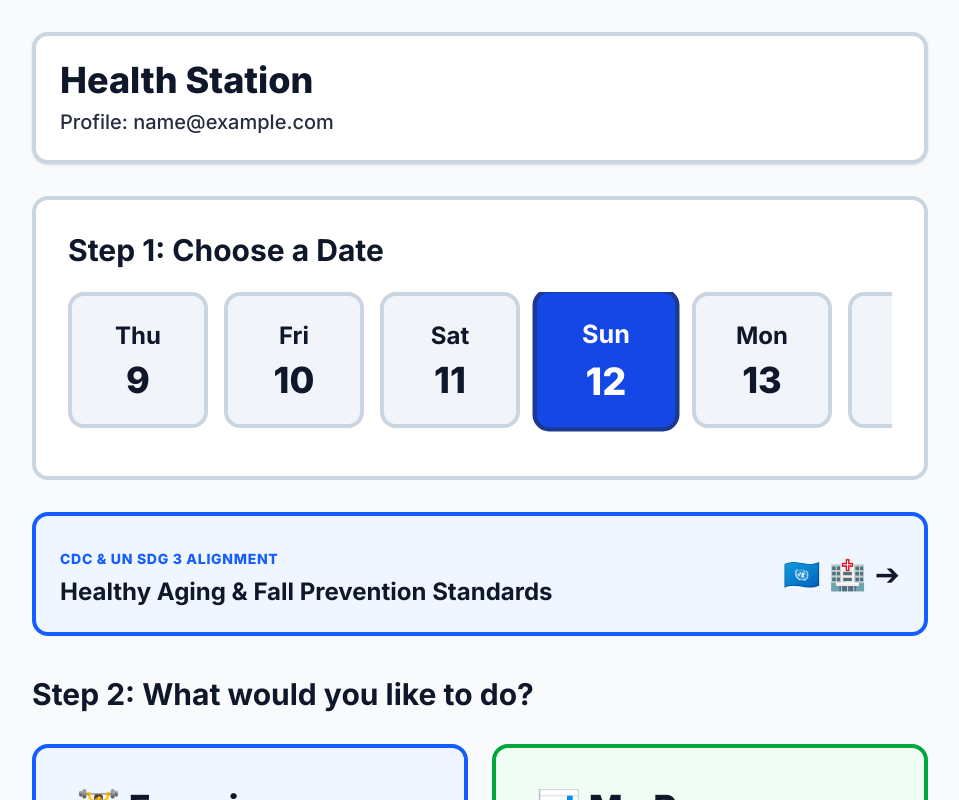
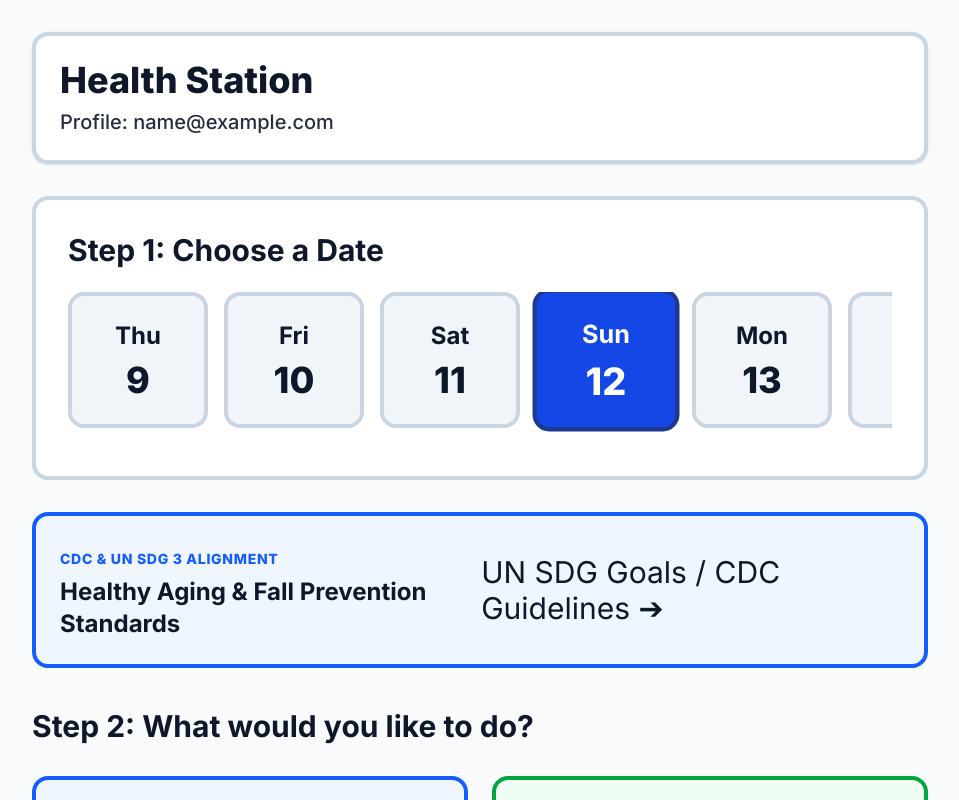
Before and after one commit to robot3-track/Senior-Fitness-Scheduler, a Next.js app: page / in a window 1280 px wide. Both pictures are taken after typing "name@example.com" into the empty fields and a click on the button "Click Here to Log In". Shown: the top 800 px of the page, without its empty margins (160-1119 px from the left). Built offline with nearby package versions, Linux system fonts and the light colour scheme.

Commit message:
update buttons

```diff
--- a/app/page.tsx
+++ b/app/page.tsx
@@ -332,7 +332,7 @@ export default function FitnessPlanner() {
                 <span className="text-sm uppercase tracking-wider font-extrabold text-blue-600 dark:text-yellow-400">CDC & UN SDG 3 Alignment</span>
                 <h3 className="text-2xl font-bold mt-1">Healthy Aging & Fall Prevention Standards</h3>
               </div>
-              <span className="text-3xl">🇺🇳 🏥 ➔</span>
+              <span className="text-3xl"> UN SDG Goals / CDC Guidelines ➔</span>
             </button>
 
             <h2 className="text-3xl font-bold pt-2">Step 2: What would you like to do?</h2>
```
